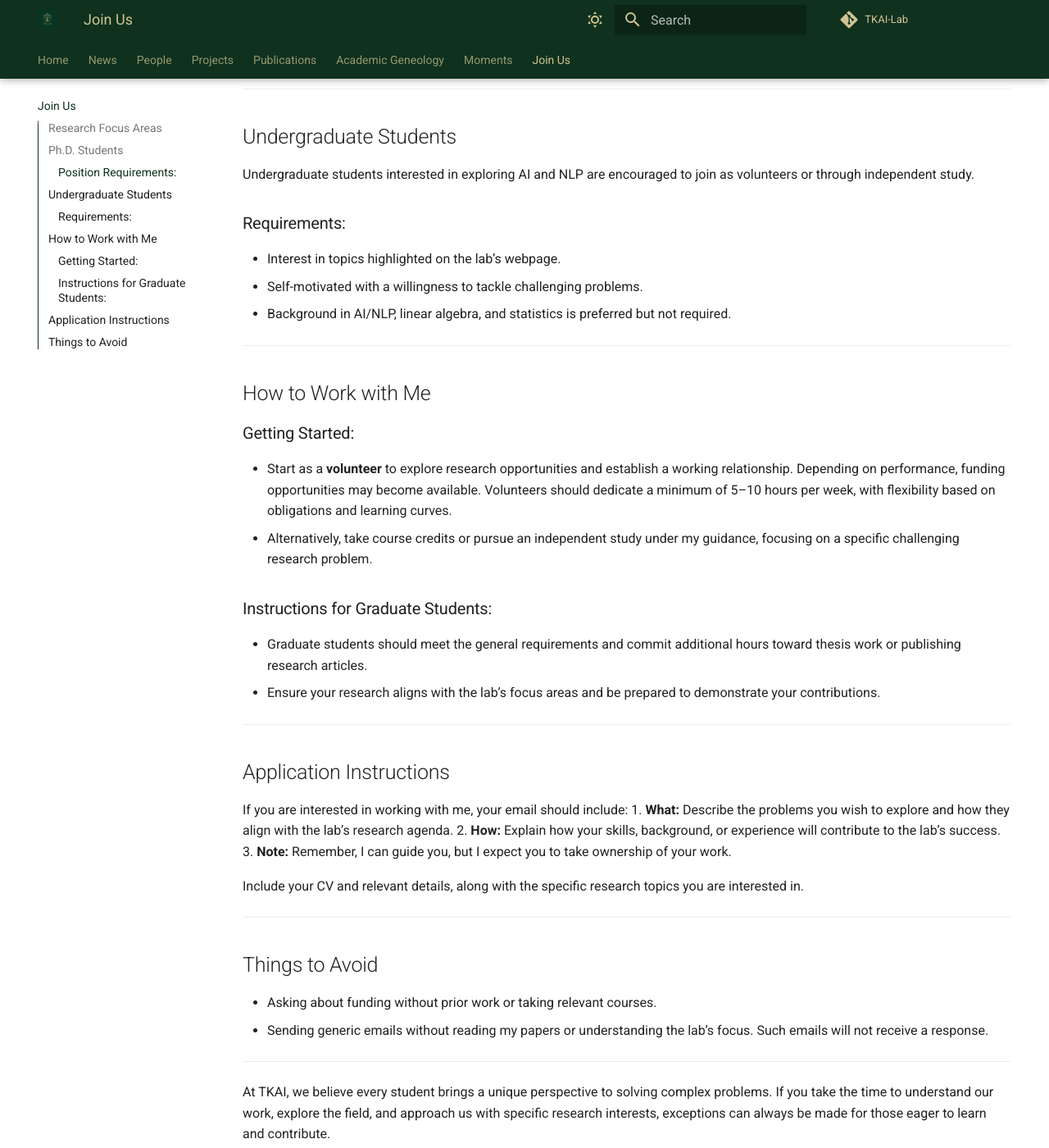
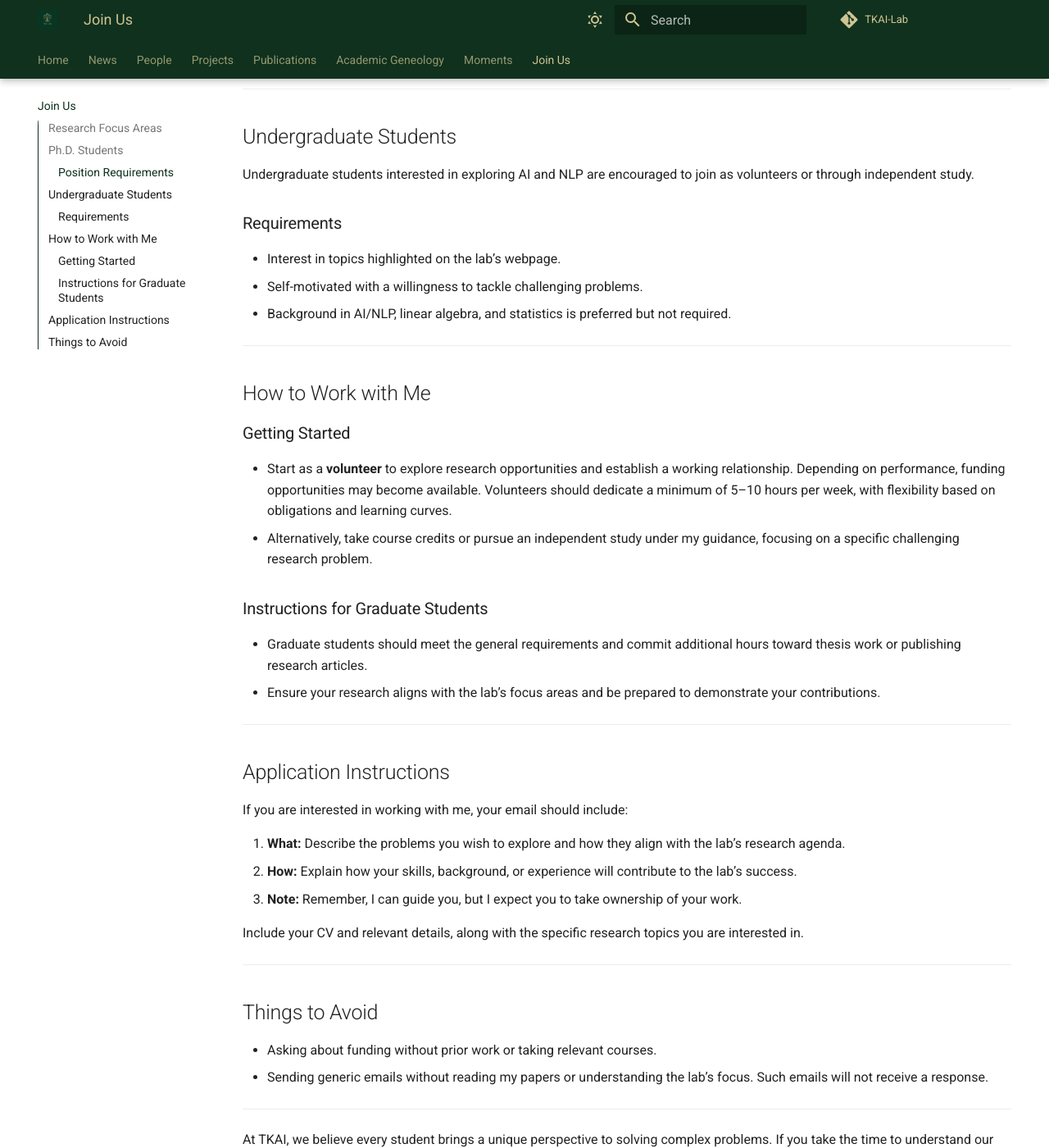
Before and after one commit to TKAI-LAB-Mali/tkai-lab-mali.github.io, an MkDocs documentation site: the page built from docs/join.md, in a window 1280 px wide and 1400 px high, scrolled down 1325 px. Shown: the whole window at 82% size. Built offline with MkDocs 1.6.1 and Material for MkDocs 9.7.7, drawn with Linux system fonts in a browser that asks for light colours; some of the changed text lies outside the part shown.

Commit message:
basic fixes

```diff
--- a/docs/join.md
+++ b/docs/join.md
@@ -26,7 +26,8 @@ The TKAI Lab is seeking highly motivated Ph.D. and undergraduate students to joi
 
 We are looking for Ph.D. students who are passionate about tackling these research challenges and contributing to cutting-edge advancements in AI.
 
-### Position Requirements:
+### Position Requirements
+
 - A Master's or Bachelor's degree in fields such as Mathematics, Applied Physics, Statistics, Electrical Engineering, Computer Science/Engineering, Linguistics, or related disciplines.
 - Preferred skills include:
   - Proficiency in at least one programming language (e.g., Python, C/C++).
@@ -39,7 +40,8 @@ We are looking for Ph.D. students who are passionate about tackling these resear
 
 Undergraduate students interested in exploring AI and NLP are encouraged to join as volunteers or through independent study.
 
-### Requirements:
+### Requirements
+
 - Interest in topics highlighted on the lab’s webpage.
 - Self-motivated with a willingness to tackle challenging problems.
 - Background in AI/NLP, linear algebra, and statistics is preferred but not required.
@@ -48,11 +50,13 @@ Undergraduate students interested in exploring AI and NLP are encouraged to join
 
 ## How to Work with Me
 
-### Getting Started:
+### Getting Started
+
 - Start as a **volunteer** to explore research opportunities and establish a working relationship. Depending on performance, funding opportunities may become available. Volunteers should dedicate a minimum of 5–10 hours per week, with flexibility based on obligations and learning curves.
 - Alternatively, take course credits or pursue an independent study under my guidance, focusing on a specific challenging research problem.
 
-### Instructions for Graduate Students:
+### Instructions for Graduate Students
+
 - Graduate students should meet the general requirements and commit additional hours toward thesis work or publishing research articles.
 - Ensure your research aligns with the lab’s focus areas and be prepared to demonstrate your contributions.
 
@@ -61,6 +65,7 @@ Undergraduate students interested in exploring AI and NLP are encouraged to join
 ## Application Instructions
 
 If you are interested in working with me, your email should include:
+
 1. **What:** Describe the problems you wish to explore and how they align with the lab’s research agenda.
 2. **How:** Explain how your skills, background, or experience will contribute to the lab’s success.
 3. **Note:** Remember, I can guide you, but I expect you to take ownership of your work.
```
Also changed, not shown: docs/index.md (+1 -3 lines), docs/moments.md (+2 -0 lines), docs/news.md (+3 -2 lines), docs/projects.md (+6 -10 lines).
